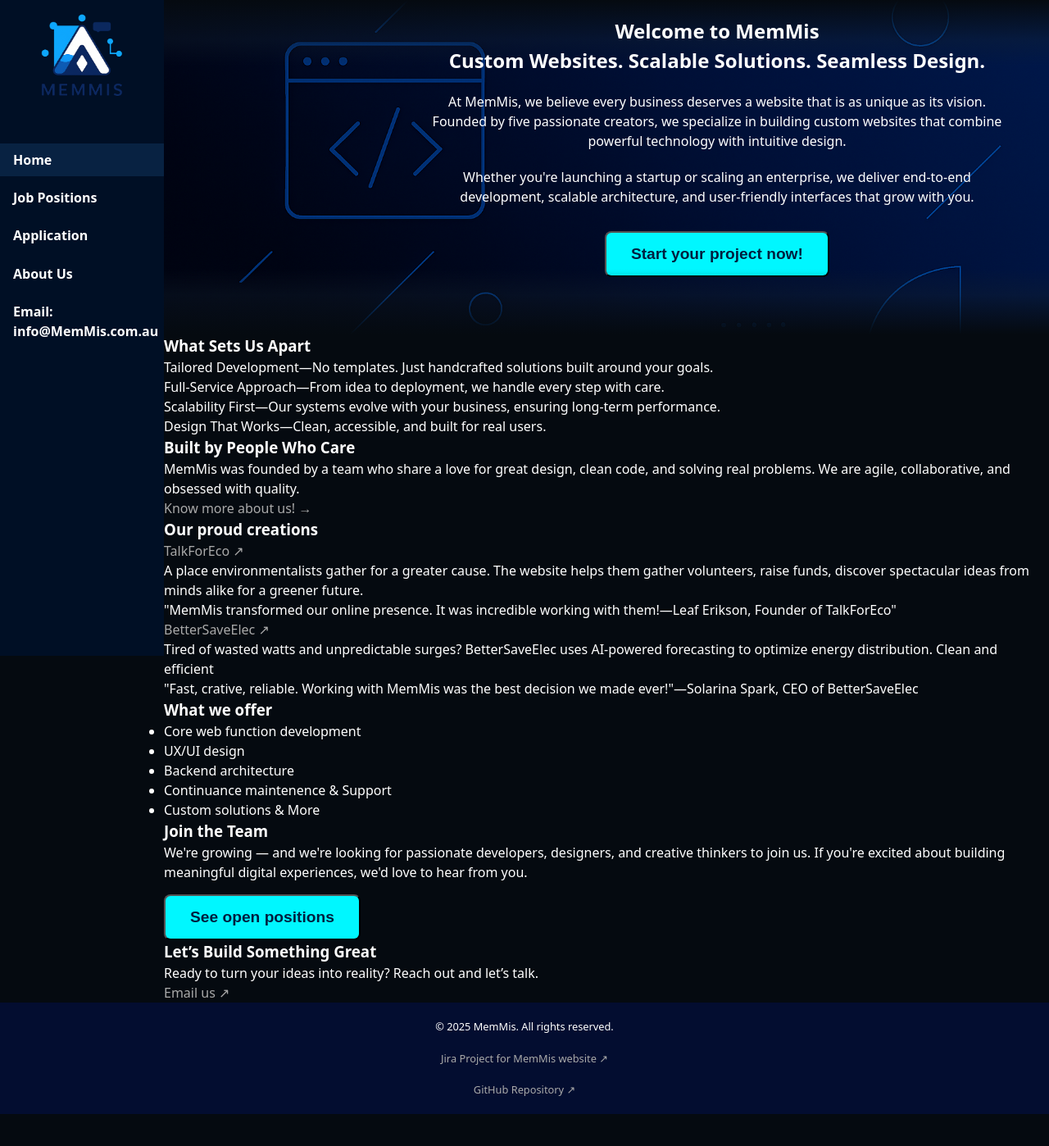
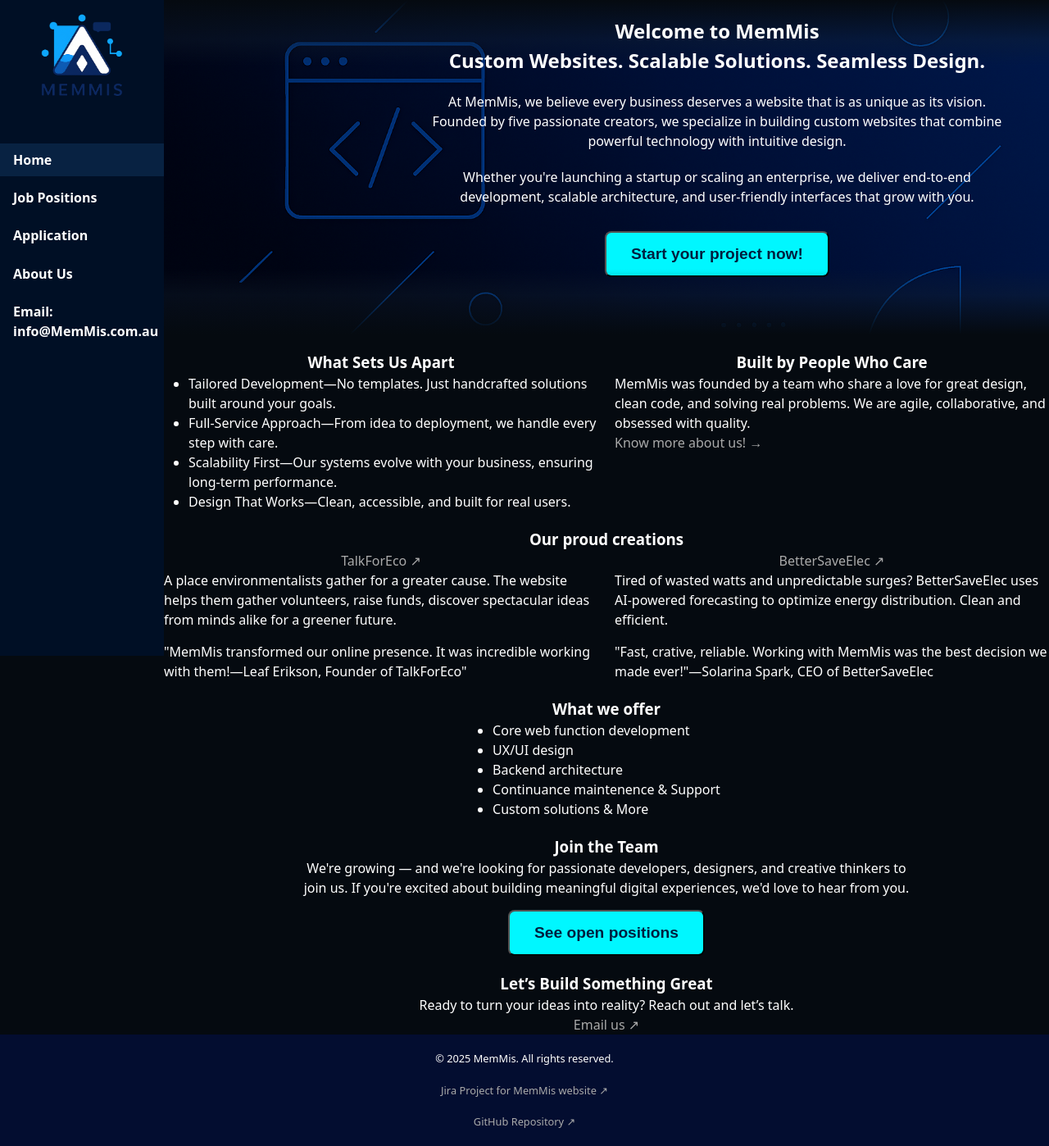
Before and after one commit to TrucNguyen106217880/MemMis_WebProject, a PHP site: page / in a window 1280 px wide. Shown: the whole page at 82% size. Before the commit the page ends 1359 px from the top, so only its background shows below. Run offline with PHP 8.4, Linux system fonts and the light colour scheme.

Commit message:
v1.8.1 Minor layout adjustments for index.php

```diff
--- a/project2/index.php
+++ b/project2/index.php
@@ -15,7 +15,7 @@
 <body>
 	<?php include 'header.inc'; $current_page='index.php'; include 'menu.inc'; ?>
 
-	<main>
+	<main id="homepage">
 		<!-- CSS: Call to action button, visual banner -->
 		<section id="welcome">
 			<h1>Welcome to MemMis</h1>
@@ -32,6 +32,7 @@
 			<button onclick="window.location.href='#contact'">Start your project now!</button>
 		</section>
 
+		<div id="service_values_grid">
 			<section id="differentiators">
 				<h3>What Sets Us Apart</h3>
 				<ul>
@@ -48,20 +49,29 @@
 					We are agile, collaborative, and obsessed with quality.</p>
 				<a href="about.php" class="internal_link">Know more about us!</a>
 			</section>
+		</div>
 
 		<section id="projects">
 			<h3>Our proud creations</h3>
+			<div id="projects_grid">
+				<div>
 					<a href="https://talkforeco.clearlyfake.com" class="external_link">TalkForEco</a>
 					<p>A place environmentalists gather for a greater cause. The website helps them gather volunteers, raise
 						funds, discover spectacular ideas from minds alike for a greener future.</p>
+				</div>
+				<div>
+					<a href="https://bettersaveelec.fakeproject.com" class="external_link">BetterSaveElec</a>
+					<p>Tired of wasted watts and unpredictable surges? BetterSaveElec uses AI-powered forecasting to optimize
+						energy distribution. Clean and efficient.</p>
+				</div>
+			</div>
+			<div id="comments_grid">
 				<p>"MemMis transformed our online presence. It was incredible working with them!&mdash;Leaf Erikson, Founder
 					of TalkForEco"</p>
-
-			<a href="https://bettersaveelec.fakeproject.com" class="external_link">BetterSaveElec</a>
-			<p>Tired of wasted watts and unpredictable surges? BetterSaveElec uses AI-powered forecasting to optimize
-				energy distribution. Clean and efficient</p>
 				<p>"Fast, crative, reliable. Working with MemMis was the best decision we made ever!"&mdash;Solarina Spark,
 					CEO of BetterSaveElec</p>
+			</div>
+
 		</section>
 
 		<section id="services">
--- a/project2/styles/styles.css
+++ b/project2/styles/styles.css
@@ -10,6 +10,10 @@
 
     description: CSS stylesheet for MemMis website
 */
+
+/* Truc's note: Almost all of the styling was put in separate ids and classes.
+This ensures only the specific elements corresponding to that page will have those
+styles, without affecting elements in other pages that may have the same structure */
 
 * {
     margin: 0;
@@ -253,12 +257,17 @@ table.table_styles td:hover { /* Project part 1 requirement */
 }
 
 /*-------------------- index.php --------------------*/
+#homepage section h3 {
+	padding-top: 20px;
+	text-align: center;
+}
 #welcome {
 	/* Background created with Copilot assistance */
 	background-image: url(images/background_graphic.png);
     background-size: cover;
 	background-repeat: no-repeat;
     background-position: center right;
+	transition: all 0.5s ease;
 }
 	/* Fading effect */
 #welcome::before {
@@ -298,6 +307,38 @@ table.table_styles td:hover { /* Project part 1 requirement */
 #welcome h2 {
 	padding-top: 0px; /* Overrides the padding set above */
 }
+#service_values_grid,
+#projects_grid,
+#comments_grid {
+	display: grid;
+	grid-template-columns: 1fr 1fr;
+	gap: 20px;
+}
+#comments_grid {
+	margin-top: 15px;
+}
+#differentiators ul {
+	margin-left: 30px;
+}
+#projects a {
+	display: block;
+	text-align: center;
+}
+#services,
+#hiring,
+#contact {
+	display: flex;
+	flex-direction: column;
+	align-items: center;
+	text-align: center;
+}
+#services {
+	text-align: left; /* Overrides the text-align above */
+}
+#hiring {
+	width: 70%;
+	margin: 0 auto;
+}
 	/* CTA buttons */
 #welcome button {
 	display: block;
@@ -312,6 +353,19 @@ table.table_styles td:hover { /* Project part 1 requirement */
 	font-weight: bold;
 	font-size: 19.2px; /* 16*1.2px */
 	transition: all 0.5s ease;
+}
+@media (max-width: 650px) {
+	#welcome h1,
+	#welcome h2,
+	#welcome p {
+		padding-left: 5%;
+	}
+	#welcome button {
+		margin-left: calc(5% + (90% / 2) - (274.156px / 2));
+	}
+	#welcome {
+		background-position: center;
+	}
 }
 #hiring button {
 	display: block;
```
Lines whose indentation alone changed are shown as unchanged.
